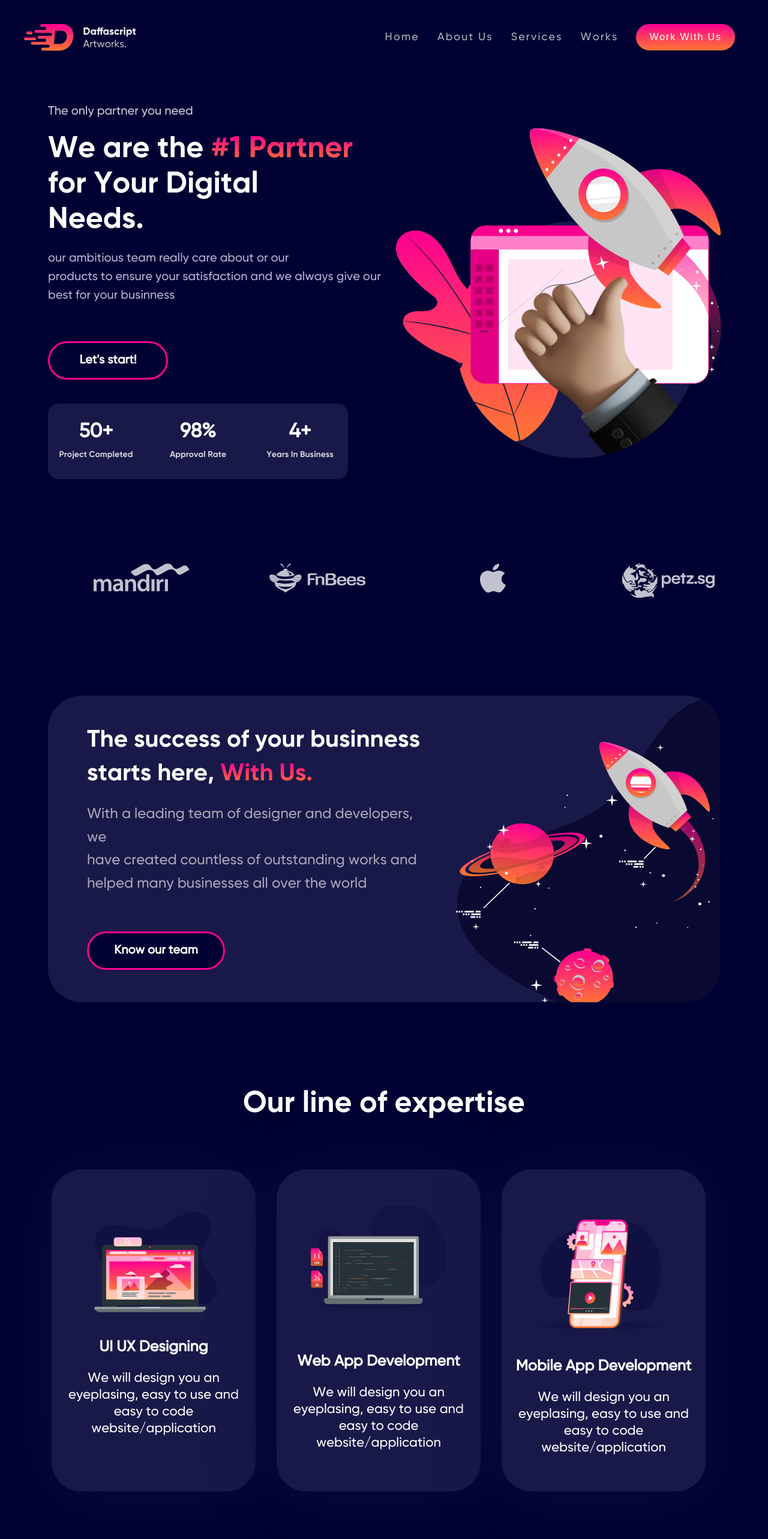
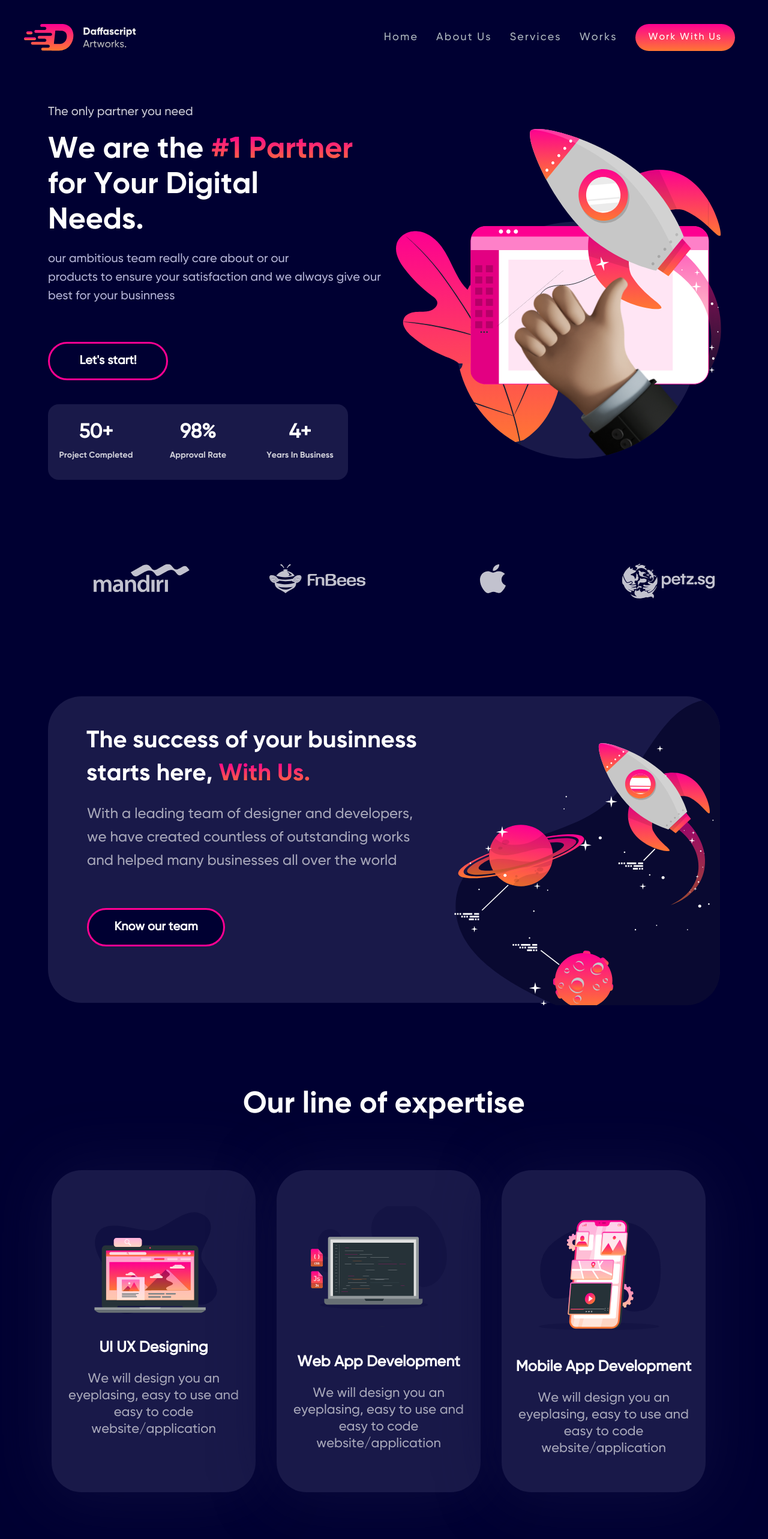
Before and after one commit to DavidJohndps/daffascript_frontend, a Nuxt app: page / in a window 1280 px wide. Shown: the top 2566 px of the page at 60% size. Built offline with nearby package versions, Linux system fonts and the light colour scheme.

Commit message:
nambahin lazy loading, ngerapihin text

```diff
--- a/components/Footer.vue
+++ b/components/Footer.vue
@@ -54,8 +54,12 @@
                     >
                     <nuxt-link to="/AboutUs" class="link-f" style="text-decoration: none;">About Us</nuxt-link>
                     </p>
-                    <p>Our Team</p>
-                    <p>Recent Projects</p>
+                    <nuxt-link to="/AboutUs" class="link-f" style="text-decoration: none;">
+                        <p>Our Team</p>
+                    </nuxt-link>
+                    <nuxt-link to="/Works" class="link-f" style="text-decoration: none;">
+                        <p>Recent Projects</p>
+                    </nuxt-link>
                 </div>
                 <div class="re-fo text-re">
                     <p
--- a/components/Navbar.vue
+++ b/components/Navbar.vue
@@ -34,11 +34,14 @@
                                 <nuxt-link to="/Services" class="active" style="text-decoration: none; letter-spacing:0.12em;">Services</nuxt-link>
                             </li>
                             <li>
-                                <nuxt-link to="/Works" class="active" style="text-decoration: none; letter-spacing:0.12em;">Works</nuxt-link>
+                                <nuxt-link to="/Works" class="active" style="text-decoration: none; letter-spacing:0.12em;" @click="showProject">
+                                    Works
+                                    <lazyProductCard v-if="show" />
+                                </nuxt-link>
                             </li>
                             <li>
                                 <button class="b-navbar">
-                                    <nuxt-link to="/Contact" class="active1" style="text-decoration: none; font-size: 16px; letter-spacing:0.12em;">Work With Us</nuxt-link>
+                                    <nuxt-link to="/Contact" class="active1 font-gilroy-medium" style="text-decoration: none; font-size: 16px; letter-spacing:0.12em;">Work With Us</nuxt-link>
                                 </button>
                             </li>
                         </ul>
@@ -63,7 +66,7 @@
                                     </li>
                                     <li>
                                         <button class="uk-button uk-button-default uk-border-pill" style="background: linear-gradient(180deg, #FD0091 0%, #FD0091 0.01%, #FF7732 100%); border: none;">
-                                            <nuxt-link to="/Contact" class="active1" style="text-decoration: none; letter-spacing:0.12em;">Work With Us</nuxt-link>
+                                            <nuxt-link to="/Contact" class="active1 font-gilroy-medium" style="text-decoration: none; letter-spacing:0.12em;">Work With Us</nuxt-link>
                                         </button>
                                     </li>
                                 </ul>
@@ -96,3 +99,17 @@
 
 
 </style>
+<script>
+    export default{
+        data(){
+            return{
+                 show:false
+            }
+        },
+        methods: {
+            showProject() {
+                this.show = true
+            }
+        }
+    }
+</script>
--- a/pages/index.vue
+++ b/pages/index.vue
@@ -45,16 +45,16 @@
           </div>
       </div>
      <div class="uk-container">
-        <div class=" uk-flex uk-align-center uk-margin-xlarge-top uk-padding-remove-right pagehome2" style="background-color: #191949; border-radius: 56px; width: 1120px; height: 511px;">
-          <div class="uk-margin-medium-left pagehome2-2" style="z-index: 1; margin-top: 47px;">
-              <p class="font-gilroy-bold text-white texthome3" style="font-size:40px; line-height: 139%; padding-left: 25px;">
+        <div class=" uk-flex uk-align-center uk-margin-xlarge-top uk-padding-remove-right pagehome2" style="background-color: #191949; border-radius: 56px; width: 1119.9px; height: 511px;">
+          <div class="pagehome2-2" style="z-index: 1; margin-top: 47px; margin-left: 40px;">
+              <p class="font-gilroy-bold text-white texthome3" style="font-size:39.7px; line-height: 139%; padding-left: 24px;">
                   The success of your businness<br>
                   starts here, <span class="gradient">With Us.</span>
               </p>
               <p class="font-gilroy-medium texthome2" style="font-size: 24px; line-height: 161%; color: rgba(255, 255, 255, 0.62); padding-left: 25px;">
-                  With a leading team of designer and developers, we<br>
-                  have created countless of outstanding works and<br>
-                  helped many businesses all over the world
+                  With a leading team of designer and developers,
+                  <br>we have created countless of outstanding
+                  works<br>and helped many businesses all over the world
               </p>
               <nuxt-link to="/AboutUs" style="text-decoration: none; z-index: 2; color: #fff">
                 <button class="uk-margin-medium-top text-white b-know buttonknow font-gilroy-medium" style="margin-left: 25px;">
@@ -62,9 +62,9 @@
                 </button>
               </nuxt-link>
           </div>
-          <div class="uk-visible@m">
+            <div class="uk-visible@m" style="margin-left: 24px;">
                 <img src="~assets/homepage/image.svg" style="border-radius: 0 56px 56px 0; z-index: -1;" uk-img alt="">
-        </div>
+            </div>
           <div class="uk-position-absolute uk-visible@xs uk-hidden@m">
               <img src="~assets/vectorhome.svg" style="margin-right: 10px; z-index: -2; margin-top: 157px; width: 327px; border-radius: 0 0 15px 15px;" uk-img>
           </div>
@@ -87,7 +87,7 @@
                             <div class="uk-card-body card-b-r cardourline" style="padding-left: 0; padding-right: 0;">
                                 <img :src="exp.pict" alt="">
                                 <p class="text-white cardhome1-a" style="font-size: 25px; line-height: 35px; font-weight: 700">{{exp.name}}</p>
-                                <p class="text-white cardhome1-b" style="font-size: 22px; line-height: 28px; font-weight: 400">{{exp.title}}</p>
+                                <p class="cardhome1-b" style="font-size: 22px; line-height: 28px; font-weight: 400; color: rgba(255, 255, 255, 0.62);">{{exp.title}}</p>
                             </div>
                         </div>
                     </div>
--- a/pages/services.vue
+++ b/pages/services.vue
@@ -12,7 +12,7 @@
                         style="font-size: 70px; line-height: 82px;"
                         >Our<br>Service</p>
                         <p class="font-gilroy-medium"
-                        style="font-size: 26px; line-height: 30px;"
+                        style="font-size: 26px; line-height: 46px;"
                         >We offer a wide range of services and<br>provides complete client satisfication</p>
                     </div>
                     <div class="uk-flex cardt">
@@ -186,9 +186,6 @@
                         work: "Web 3.0 Design"
                     },
                     {
-                        work: "Shopify Design & Dev"
-                    },
-                    {
                         work: "Saas"
                     }
                 ],
@@ -314,9 +311,6 @@
                 ],
                 devs: [
                     {
-                        work: "Shopify Development"
-                    },
-                    {
                         work: "Webflow Development"
                     },
                     {
--- a/pages/works.vue
+++ b/pages/works.vue
@@ -33,6 +33,7 @@
             </div>
             <div class="uk-margin-xlarge-bottom"></div>
         </div>
+        <!-- <lazyProductCard v-if="show" /> -->
     </div>
 </template>
 
@@ -52,6 +53,9 @@
             }
         },
         data(){
+            // return{
+            //     show:false
+            // }
             return{
                 works: [
                     {
@@ -92,6 +96,6 @@
                     }
                 ],
             }
-        }
+        },
     };
 </script>
```
